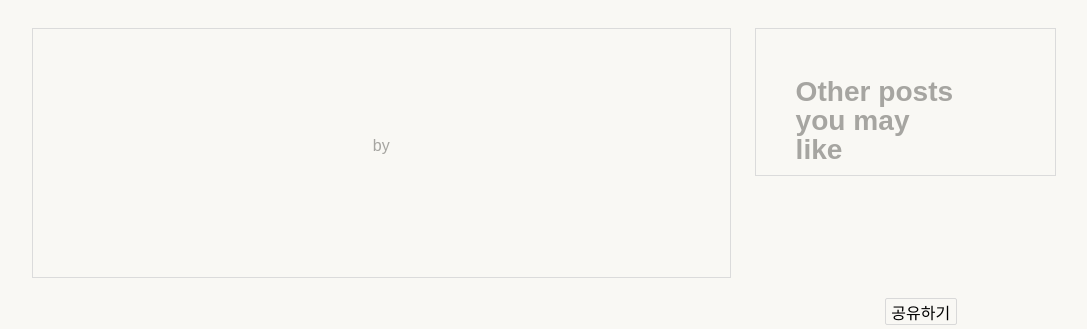
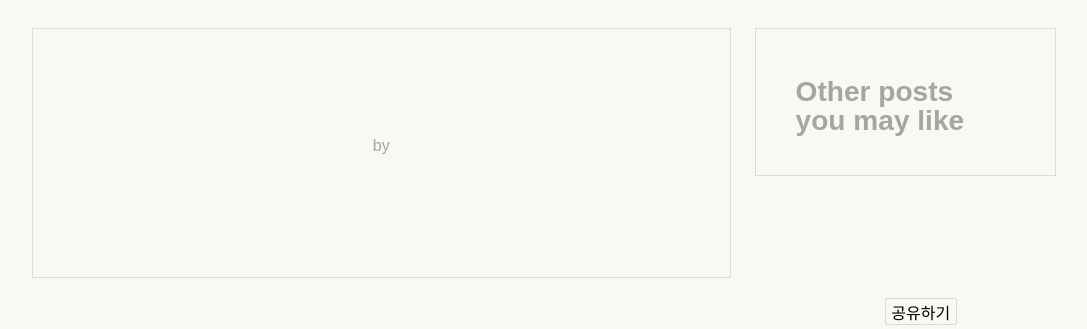
Before and after one commit to samkimpepper/illy-django-blog, a Django app: template blog_project/blog_app/templates/blog_app/board.html in a window 1280 px wide. Shown: the part 130-459 px from the top of the page, without its empty margins (96-1183 px from the left). Run offline with Django 4.2, Linux system fonts and the light colour scheme; the template is opened without the code that fills it, so the values that code supplies are empty; parts of the project's set-up code (start-up, migrations or seed data) failed here and were passed over.

Commit message:
feat : 추천 포스트 css 간격 수정

```diff
--- a/blog_project/blog_app/static/css/board.css
+++ b/blog_project/blog_app/static/css/board.css
@@ -200,7 +200,7 @@ body {
 }
 
 .recommend {
-    width: 160px;
+    width: 170px;
     height: 58px;
     margin-top: 20px;
     margin-bottom: 20px;
@@ -215,7 +215,7 @@ body {
 }
 
 .posting {
-    margin-top: 32px;
+    margin-top: 30px;
     padding:8px;
     border: 1px solid #dbdbdb;
 }
```
